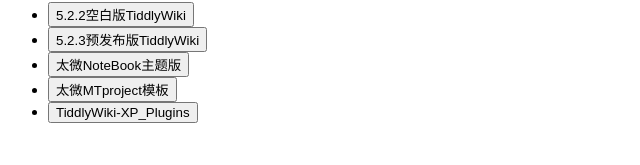
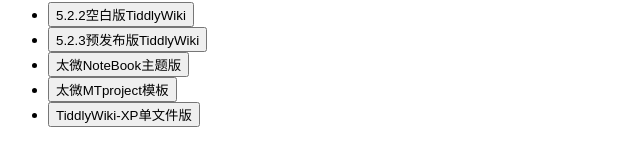
Before and after one commit to Zacharia2/TWPUB-BOOK, a plain HTML site: page tiddlystow.html in a window 1280 px wide. Shown: the part 413-578 px from the top of the page, 0-640 px from the left. Drawn offline with Linux system fonts and the light colour scheme.

Commit message:
Update tiddlystow.html

```diff
--- a/tiddlystow.html
+++ b/tiddlystow.html
@@ -327,7 +327,7 @@
         <li><button type="button" onclick="openFromUrl('https://twpub-book.vercel.app/prerelease-zh-5.2.3.html')">5.2.3预发布版TiddlyWiki</button></li>
         <li><button type="button" onclick="openFromUrl('https://twpub-book.vercel.app/NoteBook-zh-5.2.2.html')">太微NoteBook主题版</button></li>
         <li><button type="button" onclick="openFromUrl('https://twpub-book.vercel.app/MTproject.HTML')">太微MTproject模板</button></li>
-        <li><button type="button" onclick="openFromUrl('https://twpub-book.vercel.app/tiddlywiki-xp_Plugins.html')">TiddlyWiki-XP_Plugins</button></li>
+        <li><button type="button" onclick="openFromUrl('https://twpub-book.vercel.app/tiddlywiki-xp_Plugins.html')">TiddlyWiki-XP单文件版</button></li>
       </ul>
       </div>
 
```
